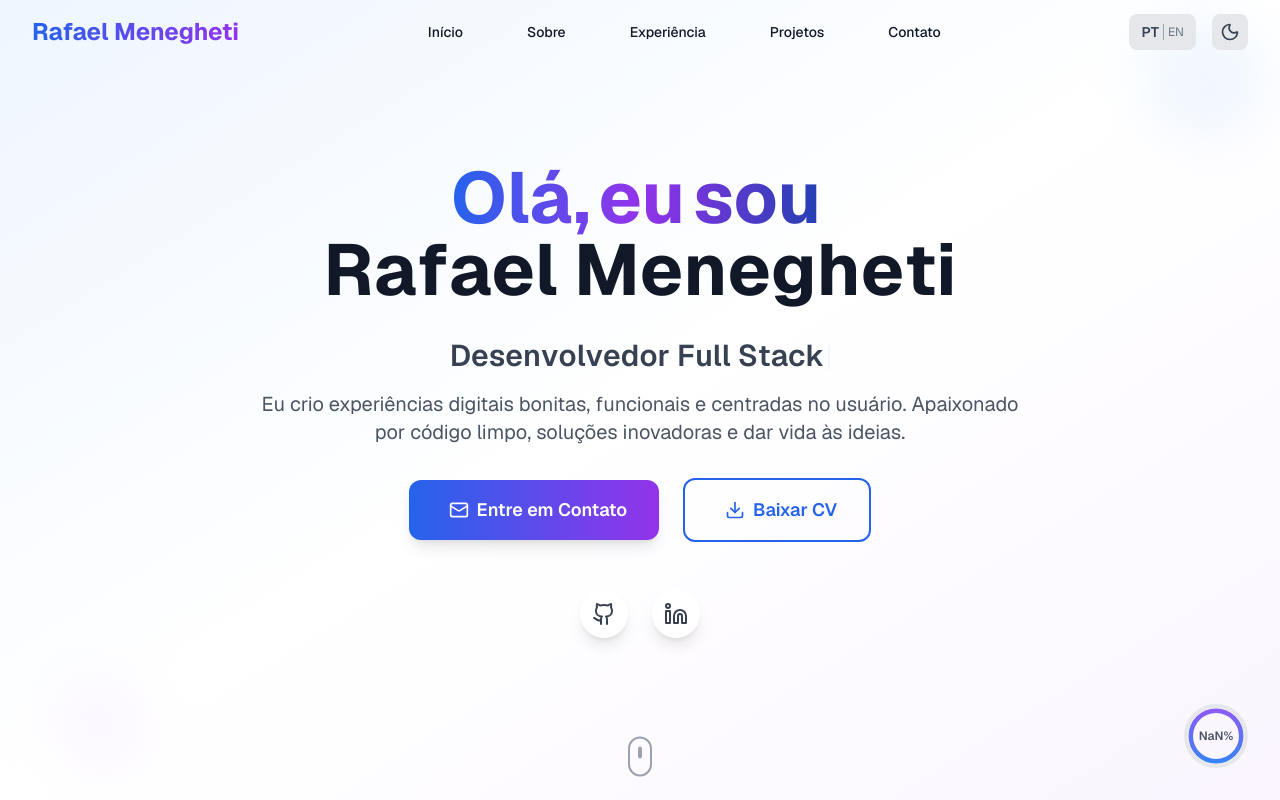
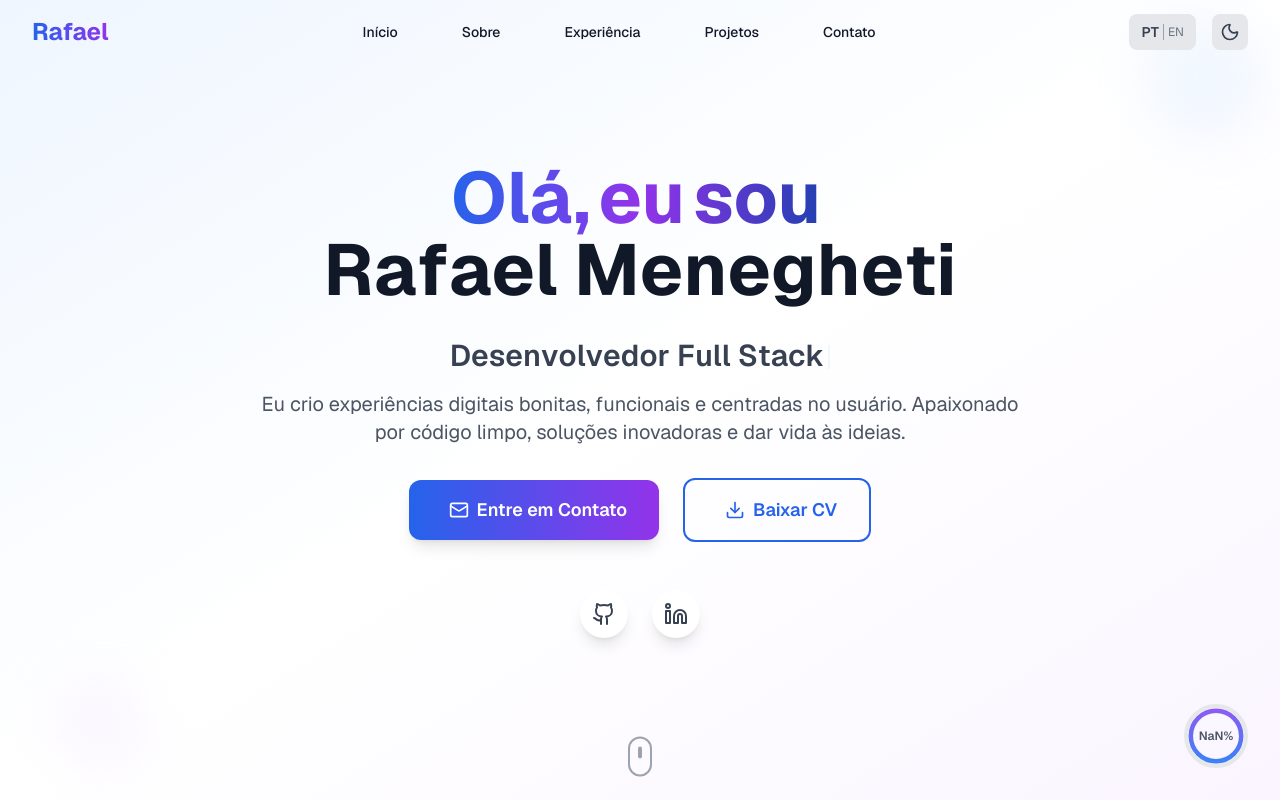
Before and after one commit to rafamenegheti/portfolio, a Next.js app: page / in a window 1280 px wide. Shown: the top 800 px of the page. Built offline with nearby package versions, Linux system fonts and the light colour scheme.

Commit message:
chore: changing navbar name

```diff
--- a/src/components/Navigation.tsx
+++ b/src/components/Navigation.tsx
@@ -61,7 +61,7 @@ const Navigation = () => {
             className="flex-shrink-0"
           >
             <h1 className="text-2xl font-bold bg-gradient-to-r from-blue-600 to-purple-600 bg-clip-text text-transparent">
-              Rafael Menegheti
+              Rafael
             </h1>
           </motion.div>
 
```
